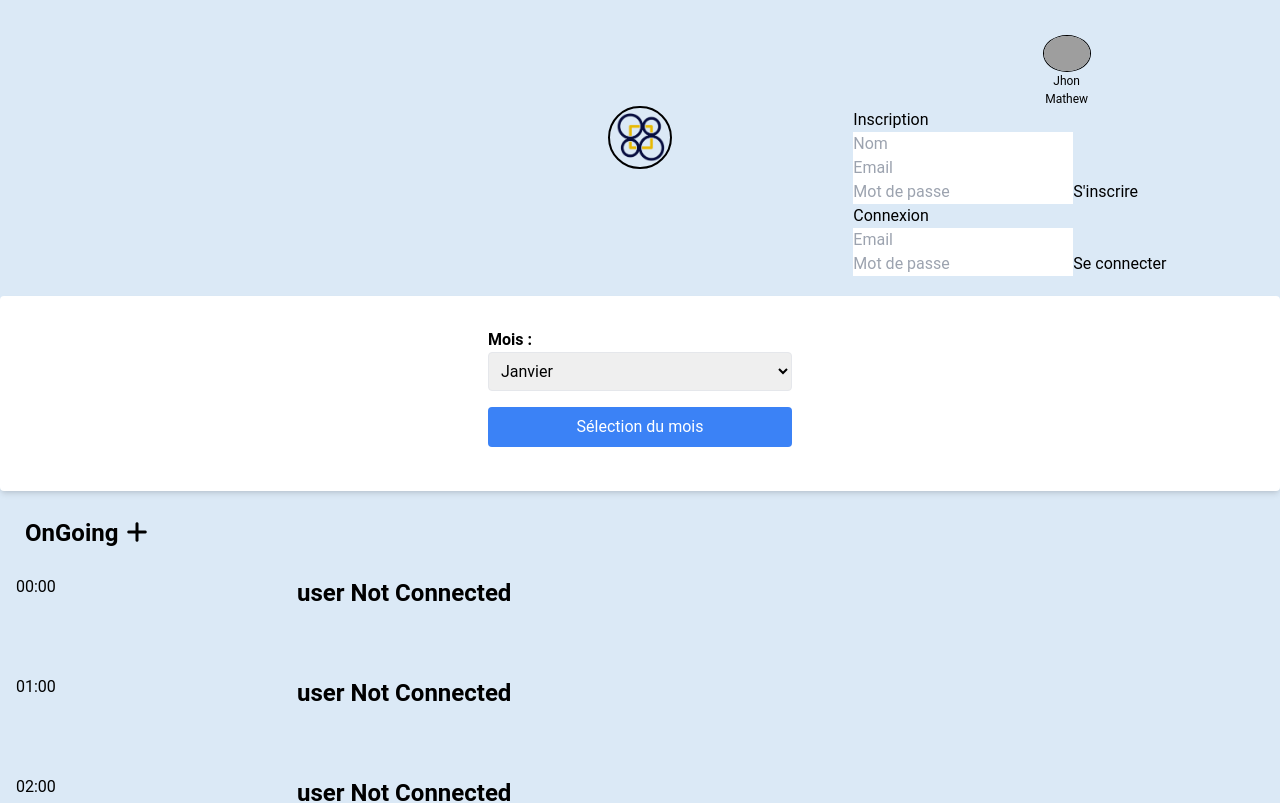
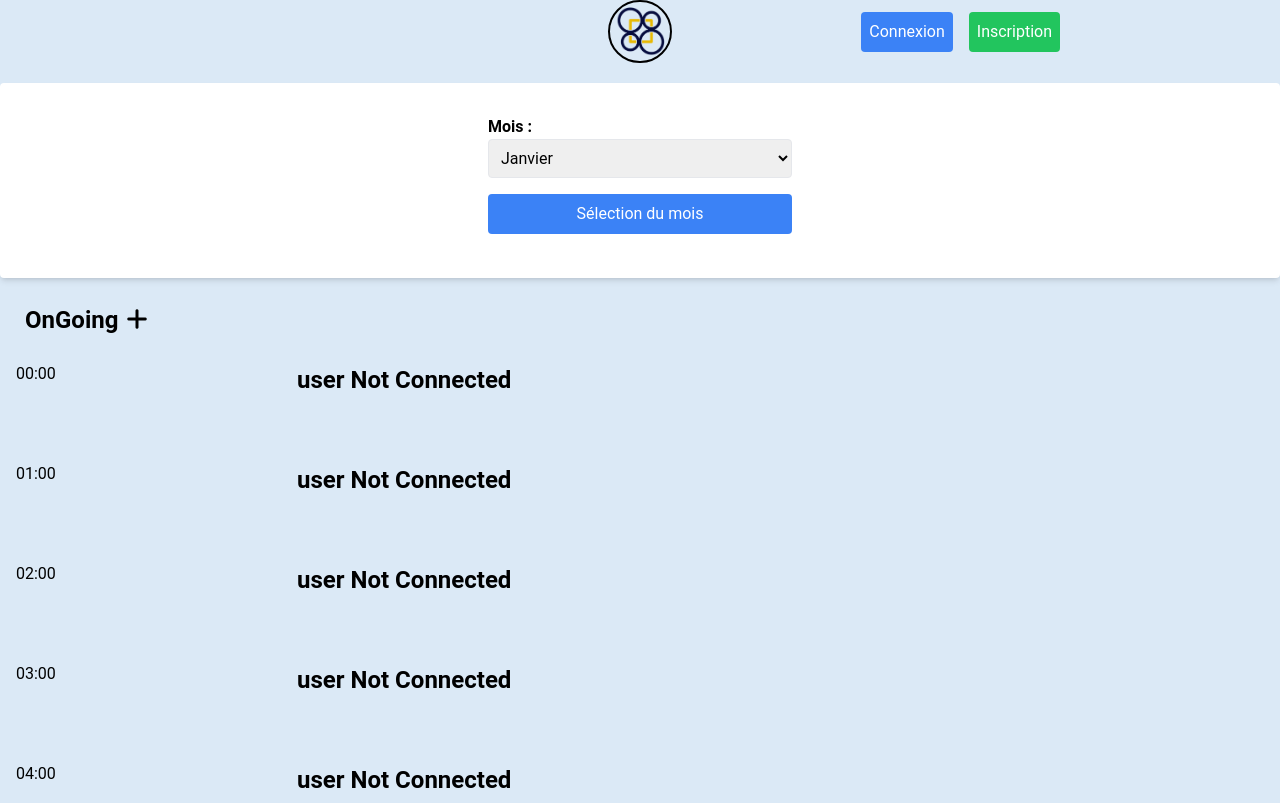
Before and after one commit to Agaesseremi/VueJS-Test-Assignment, a Vue app: page / in a window 1280 px wide. Shown: the top 803 px of the page. Built offline with nearby package versions, Linux system fonts and the light colour scheme; grey boxes are pictures that could not be loaded.

Commit message:
feat btn and picture profile dynamique non terminer

```diff
--- a/src/Store.js
+++ b/src/Store.js
@@ -1,12 +1,14 @@
 // store.js
 
 import { defineStore } from 'pinia';
+import axios from 'axios';
 
 export const useStore = defineStore('app', {
     state: () => ({
         selectedMonth: null,
         selectedDay: null,
         user: null,
+        isConnected: false,
     }),
     actions: {
         setMonth(month) {
@@ -17,6 +19,30 @@ export const useStore = defineStore('app', {
         },
         setUser(data) {
             this.user = data;
-        }
+        },
+        setIsConnected(value) {
+            this.isConnected = value;
+        },
+        getIsConnected() {
+            return this.isConnected;
+        },
+        async getTasksByUser() {
+            const token = localStorage.getItem('token');
+
+            if (token) {
+                const headers = {
+                    Authorization: `Bearer ${token}`
+                };
+
+                try {
+                    const response = await axios.get('http://127.0.0.1:8000/api/tasks', { headers });
+                    const userData = response.data.data[0];
+                    this.setUser(userData);
+                    console.log(userData);
+                } catch (error) {
+                    console.error('Erreur lors de la récupération des tâches :', error);
+                }
+            }
+        },
     },
 });
--- a/src/components/LoginButton.vue
+++ b/src/components/LoginButton.vue
@@ -1,6 +1,20 @@
 <template>
-    <div>
-        <button>Connexion</button>
-        <button>Inscription</button>
+    <div class="flex">
+        <!-- Bouton de Connexion -->
+        <button class="bg-blue-500 text-white rounded p-2 mx-2 hover:bg-blue-700">Connexion</button>
+
+        <!-- Bouton d'Inscription -->
+        <button class="bg-green-500 text-white rounded p-2 mx-2 hover-bg-green-700"
+            @click="openRegisterModal">Inscription</button>
     </div>
 </template>
+
+<script>
+export default {
+    methods: {
+        openRegisterModal() {
+            this.$emit('open-register-modal'); // Émet un événement "open-register-modal"
+        },
+    },
+};
+</script>
--- a/src/components/Modal/LoginForm.vue
+++ b/src/components/Modal/LoginForm.vue
@@ -1,17 +1,27 @@
-<!-- LoginModal.vue -->
 <template>
-    <div>
-        <h2>Connexion</h2>
-        <form @submit.prevent="login">
-            <!-- Champs de connexion (par exemple, email et mot de passe) -->
-            <input v-model="email" placeholder="Email" required>
-            <input v-model="password" type="password" placeholder="Mot de passe" required>
-            <button type="submit">Se connecter</button>
-        </form>
+    <div class="modal">
+        <div class="modal-content bg-white rounded shadow-md p-4 max-w-md w-full">
+            <h2 class="text-2xl font-bold">Connexion</h2>
+            <form @submit.prevent="handleLogin">
+                <div class="mb-4">
+                    <input v-model="email" class="input" placeholder="Email" required>
+                </div>
+                <div class="mb-4">
+                    <input v-model="password" class="input" type="password" placeholder="Mot de passe" required>
+                </div>
+                <div class="flex justify-end mt-4">
+                    <button type="submit" class="bg-blue-500 text-white rounded p-2 hover-bg-blue-700">Se connecter</button>
+                    <button @click="closeModalLogin" class="bg-gray-300 text-gray-600 rounded p-2 ml-4">Annuler</button>
+                </div>
+            </form>
+        </div>
     </div>
 </template>
 
 <script>
+import axios from 'axios';
+import { useStore } from '../../Store';
+
 export default {
     data() {
         return {
@@ -20,12 +30,46 @@ export default {
         };
     },
     methods: {
-        login() {
-            console.log('Email:', this.email);
-            console.log('Password:', this.password);
-            // Appelle une méthode pour effectuer la requête API pour la connexion
-            this.$emit('login', { email: this.email, password: this.password });
+        closeModalLogin() {
+            this.$emit('close-modal-login');
+        },
+        async handleLogin() {
+            const credentials = {
+                email: this.email,
+                password: this.password,
+            };
+
+            try {
+                const response = await axios.post('http://127.0.0.1:8000/api/auth/login', credentials);
+                const token = response.data.token;
+                localStorage.setItem('token', token);
+
+                // Maintenant, appelez la méthode du store pour récupérer les tâches de l'utilisateur
+                const store = useStore(); // Obtenez une instance de votre store
+                await store.getTasksByUser();
+                store.setIsConnected(true);
+                this.closeModalLogin();
+
+                this.$emit('login-success');
+            } catch (error) {
+                console.error('Erreur de la connexion :', error);
+            }
         },
     },
 };
 </script>
+
+<style>
+.modal {
+    background-color: rgba(0, 0, 0, 0.5);
+    display: flex;
+    align-items: center;
+    justify-content: center;
+    position: fixed;
+    top: 0;
+    left: 0;
+    width: 100%;
+    height: 100%;
+    z-index: 800;
+}
+</style>
--- a/src/components/Modal/RegisterForm.vue
+++ b/src/components/Modal/RegisterForm.vue
@@ -1,18 +1,34 @@
 <!-- RegisterModal.vue -->
 <template>
-    <div>
-        <h2>Inscription</h2>
-        <form @submit.prevent="register">
-            <!-- Champs d'inscription (par exemple, nom, email, mot de passe) -->
-            <input v-model="name" placeholder="Nom" required>
-            <input v-model="email" placeholder="Email" required>
-            <input v-model="password" type="password" placeholder="Mot de passe" required>
-            <button type="submit">S'inscrire</button>
-        </form>
+    <div class="modal">
+        <div class="modal-content bg-white rounded shadow-md p-4 max-w-md w-full">
+            <h2 class="text-2xl font-bold mb-4">Inscription</h2>
+            <form @submit.prevent="handleRegister(userdata)">
+                <div class="mb-4">
+                    <input v-model="first_name" class="input" placeholder="Prénom" required>
+                </div>
+                <div class="mb-4">
+                    <input v-model="last_name" class="input" placeholder="Nom" required>
+                </div>
+                <div class="mb-4">
+                    <input v-model="email" class="input" placeholder="Email" required>
+                </div>
+                <div class="mb-4">
+                    <input v-model="password" class="input" type="password" placeholder="Mot de passe" required>
+                </div>
+                <div class="flex justify-end mt-4">
+                    <button type="submit" class="bg-blue-500 text-white rounded p-2 hover:bg-blue-700">S'inscrire</button>
+                    <button @click="closeModal" class="bg-gray-300 text-gray-600 rounded p-2 ml-4">Annuler</button>
+                </div>
+            </form>
+        </div>
     </div>
 </template>
 
+
 <script>
+import axios from 'axios';
+
 export default {
     data() {
         return {
@@ -23,10 +39,45 @@ export default {
         };
     },
     methods: {
-        register() {
+        closeModal() {
+            this.$emit('close-modal-register');
+        },
+        handleRegister() {
+            // Crée un objet avec les données du formulaire au format souhaité
+            const userData = {
+                first_name: this.first_name,
+                last_name: this.last_name,
+                email: this.email,
+                password: this.password,
+            };
+
             // Appelle une méthode pour effectuer la requête API pour l'inscription
-            this.$emit('register', { first_name: this.name, last_name: this.name, email: this.email, password: this.password });
+            axios.post('http://127.0.0.1:8000/api/users', userData)
+                .then(response => {
+                    // Gère la réponse de la requête API en cas de succès
+                    console.log('Réponse de l\'inscription :', response.data);
+                    this.$emit('close-modal-register');
+                })
+                .catch(error => {
+                    // Gère les erreurs de la requête API
+                    console.error('Erreur de l\'inscription :', error);
+                });
         },
     },
 };
 </script>
+
+<style>
+.modal {
+    background-color: rgba(0, 0, 0, 0.5);
+    display: flex;
+    align-items: center;
+    justify-content: center;
+    position: fixed;
+    top: 0;
+    left: 0;
+    width: 100%;
+    height: 100%;
+    z-index: 850;
+}
+</style>
--- a/src/components/Navbar.vue
+++ b/src/components/Navbar.vue
@@ -1,24 +1,34 @@
 <template>
     <header class="header flex items-center mb-5">
         <div class="w-1/3 text-center rounded-sm">
-
+            <!-- Contenu de la première section de l'en-tête -->
         </div>
         <div class="w-1/3 flex justify-center">
             <img src="../assets/logo_highday_transp.png" class="w-16 rounded-full border-black border-2 cursor-pointer" />
         </div>
         <div class="w-1/3">
-            <ProfilePicture />
-            <RegisterForm @register="handleRegister"></RegisterForm>
-            <LoginForm @login="handleLogin"></LoginForm>
+            <div v-if="isConnected()" :user="user">
+                <ProfilePicture />
+            </div>
+            <div v-else>
+                <button @click="openLoginModal"
+                    class="bg-blue-500 text-white rounded p-2 mx-2 hover:bg-blue-700">Connexion</button>
+                <button @click="openRegisterModal"
+                    class="bg-green-500 text-white rounded p-2 mx-2 hover:bg-green-700">Inscription</button>
+            </div>
         </div>
+        <LoginForm v-if="showModalLogin" :showModalLogin="showModalLogin" @close-modal-login="closeLoginModal" />
+        <RegisterForm v-if="showModalRegister" :showModalRegister="showModalRegister"
+            @close-modal-register="closeRegisterModal" />
     </header>
 </template>
 
 <script>
+import ProfilePicture from './ProfilePicture.vue';
+import LoginForm from './Modal/LoginForm.vue';
 import RegisterForm from './Modal/RegisterForm.vue';
-import LoginForm from './Modal/LoginForm.vue';
-import ProfilePicture from './ProfilePicture.vue';
-import axios from 'axios';
+import { useStore } from '../Store';
+import { computed } from 'vue';
 
 
 export default {
@@ -26,51 +36,39 @@ export default {
     data() {
         return {
             data: {},
-            tasks: []
+            tasks: [],
+            showModalLogin: false,
+            showModalRegister: false
+        };
+    },
+    setup() {
+        const store = useStore();
+        const isConnected = computed(() => store.getIsConnected);
+        const user = store.getTasksByUser;
+        console.log(user);
+
+        return {
+            isConnected,
+            user
         };
     },
     components: {
-        RegisterForm,
+        ProfilePicture,
         LoginForm,
-        ProfilePicture,
+        RegisterForm
     },
     methods: {
-        handleRegister(userData) {
-            // Appelle une méthode pour effectuer la requête API pour l'inscription
-            axios.post('http://127.0.0.1:8000/api/users', userData)
-                .then(response => {
-                    // Gère la réponse de la requête API en cas de succès
-                    console.log('Réponse de l\'inscription :', response.data);
-                })
-                .catch(error => {
-                    // Gère les erreurs de la requête API
-                    console.error('Erreur de l\'inscription :', error);
-                });
+        openLoginModal() {
+            this.showModalLogin = true; // Ouvrir la modal de Connexion
         },
-        handleLogin(credentials) {
-            // Appelle une méthode pour effectuer la requête API pour la connexion
-            axios.post('http://127.0.0.1:8000/api/auth/login', credentials)
-                .then(response => {
-                    // Gère la réponse de la requête API en cas de succès
-                    const token = response.data.token;
-
-                    // Stocke le token dans le local storage
-                    localStorage.setItem('token', token);
-
-                    console.log(localStorage);
-
-                    // Appelle la méthode pour effectuer d'autres actions après la connexion
-                    this.afterLogin();
-                    this.$emit('login-success');
-                })
-                .catch(error => {
-                    // Gère les erreurs de la requête API
-                    console.error('Erreur de la connexion :', error);
-                });
+        closeLoginModal() {
+            this.showModalLogin = false; // Fermer la modal de Connexion
         },
-        afterLogin() {
-            // Tu peux ajouter d'autres actions à effectuer après une connexion réussie ici
-            console.log('Utilisateur connecté !');
+        openRegisterModal() {
+            this.showModalRegister = true; // Ouvrir la modal d'Inscription
+        },
+        closeRegisterModal() {
+            this.showModalRegister = false; // Fermer la modal d'Inscription
         },
         handleLogout() {
             // Supprime le token du local storage
@@ -80,8 +78,6 @@ export default {
             console.log('Utilisateur déconnecté !');
         },
     },
-
-
 }
 </script>
 
--- a/src/components/ProfilePicture.vue
+++ b/src/components/ProfilePicture.vue
@@ -1,9 +1,9 @@
 <template>
   <div class="container">
     <div class="flex justify-center items-center flex-col">
-      <img class="profile-picture" src="https://reqres.in/img/faces/5-image.jpg" alt="Profile Picture" />
-      <p class="flex-1">Jhon</p>
-      <p class="flex-1">Mathew</p>
+      <img class="profile-picture" :src="require('../assets/profilePicture.png')" alt="Profile Picture" />
+      <p class="flex-1">{{ $props.user.first_name ? user.first_name : 'Prénom inconnu' }}</p>
+      <p class="flex-1">{{ $props.user.last_name ? user.last_name : 'Nom inconnu' }}</p>
     </div>
   </div>
 </template>
@@ -11,6 +11,12 @@
 <script>
 export default {
   name: 'ProfilePicture',
+  props: {
+    user: Object // Définissez le type de la prop
+  },
+  setup(props) {
+    console.log(props.user); // Log the user prop
+  }
 }
 </script>
 
```
Also changed, not shown: src/App.vue (+1 -24 lines), src/components/HoursPerDay.vue (+6 -1 lines), src/components/Modal/TaskForm.vue (+5 -2 lines).
